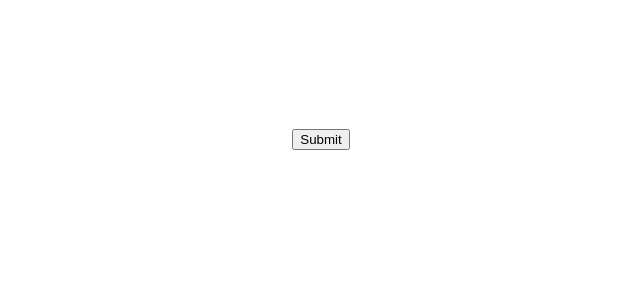
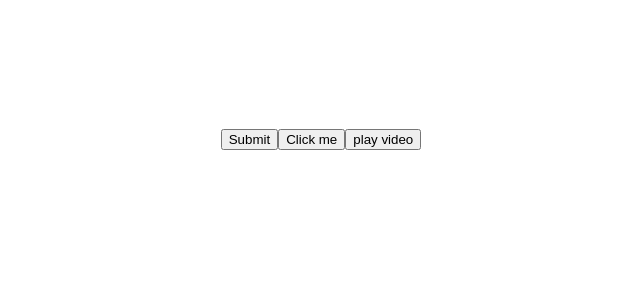
Before and after one commit to prerna1113/js, a React (Create React App) app in the folder my/: page / in a window 1280 px wide. Shown: the top 300 px of the page, without its empty margins (319-959 px from the left). Built offline with nearby package versions, Linux system fonts and the light colour scheme.

Commit message:
reusable Event added

```diff
--- a/my/src/Component/Event/Event.jsx
+++ b/my/src/Component/Event/Event.jsx
@@ -1,5 +1,12 @@
 
 import React from 'react';
+
+function Btn({message,children}){
+  return(
+    <button onClick={()=>alert(message)}>{children}</button>
+  )
+
+}
 
 function Event(){
 
@@ -10,6 +17,11 @@ function Event(){
     return(
         <div style={{marginTop:"10%"}}>
             <button  onClick={eventHandler}>Submit</button>
+
+            <button  onClick ={()=>alert('you just clicked me')}
+            >Click me</button>
+
+            <Btn message='playing' children ='play video' />
         </div>
     )
 
```
